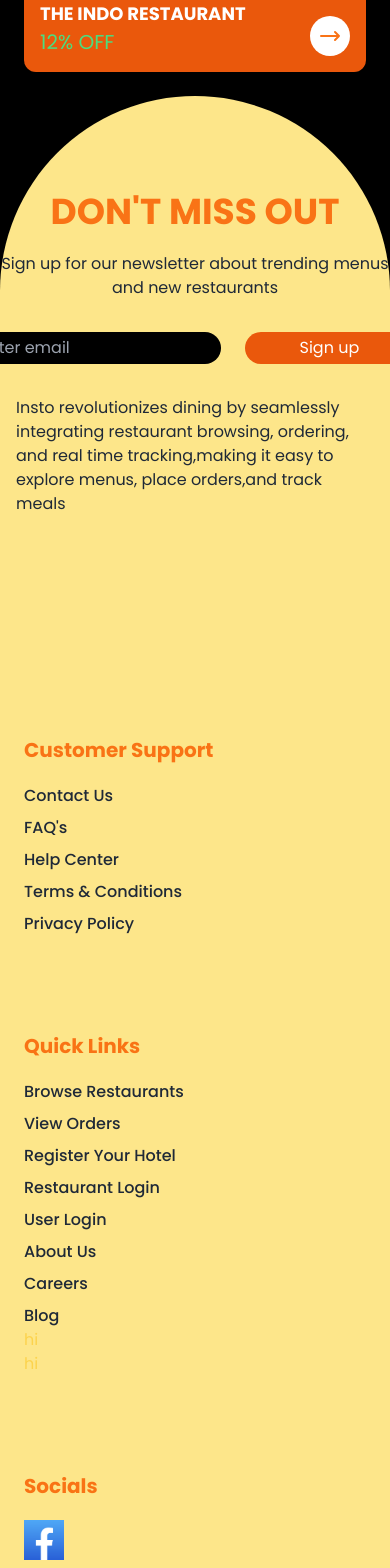
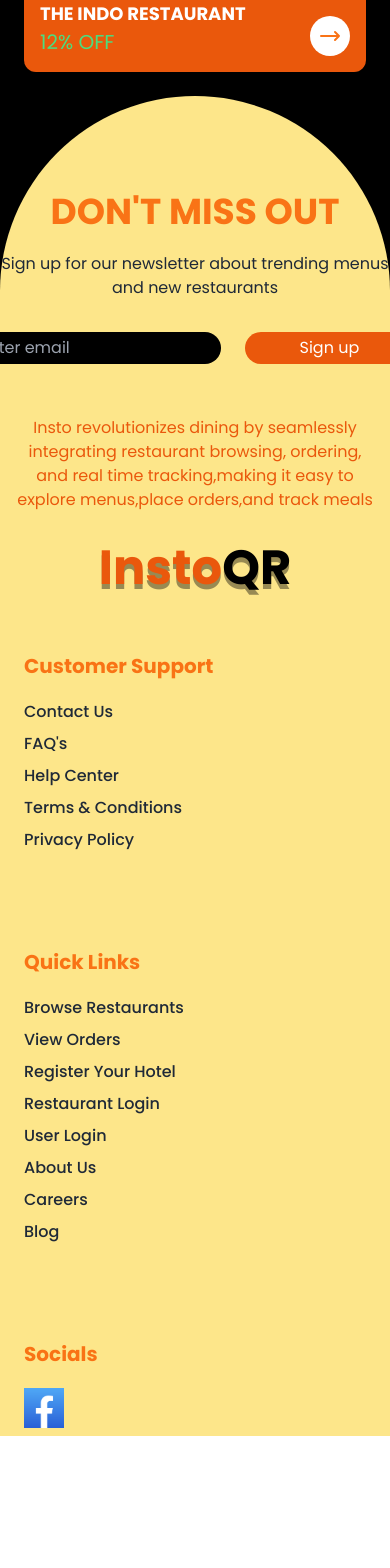
Before and after one commit to Ayushant/instoF, a React (Vite) app: page / in a window 390 px wide. Shown: the part 4253-5821 px from the top of the page. After the commit the page ends 5689 px from the top, so only its background shows below. Built offline with nearby package versions, Linux system fonts and the light colour scheme.

Commit message:
Update Footer.jsx

```diff
--- a/src/components/Footer/Footer.jsx
+++ b/src/components/Footer/Footer.jsx
@@ -6,24 +6,36 @@
     return (
 
 
+       <div>
+
+
+        {/* <div className=' bg-black mx-auto'><p>Insto revolutionizes dining by seamlessly integrating restaurant browsing, ordering, and real tim</p></div> */}
+
+{/*
+        <div className=' xl:hidden bg-black  text-orange-500 mt-10 '>
+            <p className=''>Insto revolutionizes dining by seamlessly integrating </p>
+          <p className=""> restaurant browsing, ordering, and real time</p> <p > tracking,making it p
+              easy to explore menus,
+             place orders,and track meals</p>
+         </div>
+  */}
+
+
+
         <footer className="  h-auto bg-[#FDE68A]   flex flex-col md:flex-row flex-wrap justify-between px-4 pt-8 md:px-12 sm:bg-[#FCD34D] sm:-mb-44 ">
 
         {/* <img src="../img/insto01.jpg" alt="" /> */}
 
+        <div className='xl:hidden pb-8  text-orange-600  '>
 
-       <div>
-        <h2></h2>
-        </div>
+    <p className='text-center text- mt-5 text-dark sm:text-xl'>Insto revolutionizes dining by seamlessly integrating   restaurant browsing, ordering, and real time  tracking,making it easy to explore menus,place orders,and track meals</p>
+    </div>
 
 
 
 
-         <div className='xl:hidden'>
-            <p className='text-centre'>Insto revolutionizes dining by seamlessly integrating
-           restaurant browsing, ordering, and real time tracking,making it
-              easy to explore menus,
-            place orders,and track meals</p>
-         </div>
+
+
 
 
 
@@ -32,9 +44,12 @@
             <h2 className=" font-bold text-7xl mt-[-90px] ml-[390px] text-[90px] text-shadow text-[#F97315] rotate-180">InstoQR</h2>
         </div>
 
+         {/* <div className=''> */}
+        <h1 className='xl:hidden sm:  font-bold   text-5xl  mx-auto text-orange-600 [text-shadow:0__5px_0_rgb(0_0_0_/_40%)]'>Insto<span className='text-black'>QR</span> </h1>
+        {/* <h1 className='bg-white '>INSTO<span>QR</span></h1> */}
+        {/* </div> */}
 
-
-      <div className='px-2 -ml-36 mt-20'>
+      <div className='px-2 -ml-36 mt-20  grid-cols-3 sm:grid-cols-none'>
 
  <h2 className='font-bold text-xl mt-4 text-[#F97315]'>About Us</h2>
 
@@ -48,9 +63,11 @@
  </div>
 
 
+
+
  </div>
 
-      <div className='px-2  ml-13 mt-20'>
+      <div className='px-2  ml-13 -mt-20 sm:mt-20  grid-cols-4 grid-cols-4 sm:grid-cols-4'>
 
          <h2 className='font-bold  text-xl mt-4  text-[#F97315]'>Customer Support</h2>
 
@@ -85,9 +102,9 @@
              <p className='mt-2 font-medium cursor-pointer'>About Us</p>
              <p className='mt-2 font-medium cursor-pointer'>Careers</p>
              <p className='mt-2 font-medium cursor-pointer'>Blog</p>
-             <p className='text-amber-300'> hi</p>
-             <p className='text-amber-300'> hi</p>
-             {/* <p className='text-amber-300'> hi</p> */}
+             <p className='text-amber-300 hidden sm:block'> hi</p>
+             <p className='text-amber-300 hidden sm:block'> hi</p>
+             <p className='text-amber-300 hidden sm:block'> hi</p>
          </div>
       </div>
 
@@ -117,6 +134,8 @@
 
  </footer>
 
+ </div>
+
 
 
 
```
